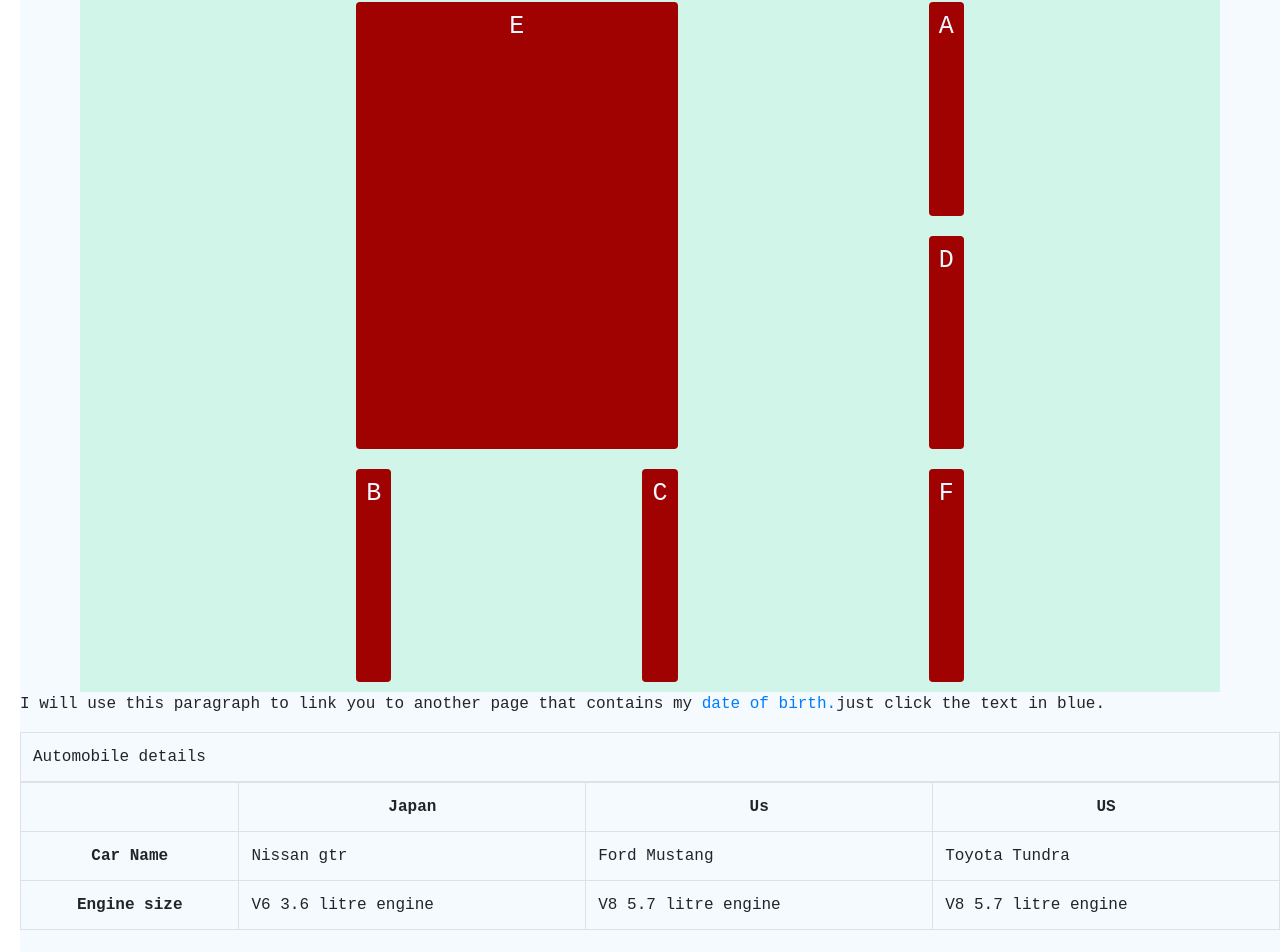
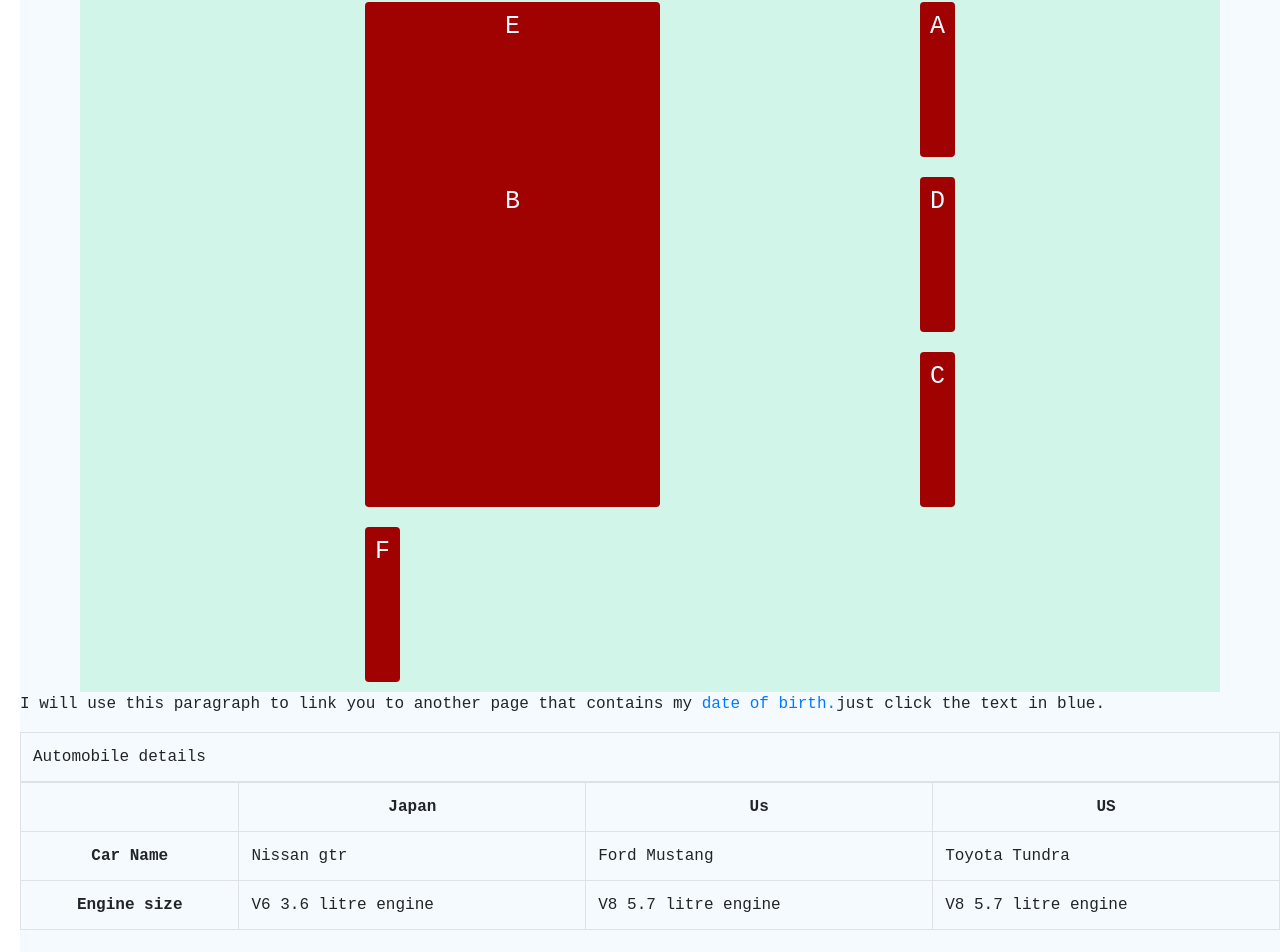
Before and after one commit to agwadan/React-Exercise, a React (Create React App) app: page / in a window 1280 px wide. Shown: the part 4643-5595 px from the top of the page. Built offline with nearby package versions, Linux system fonts and the light colour scheme; the HTML template or start-up script is replaced by a standard one.

Commit message:
04:45:00 - Cover grid and grid layouts

```diff
--- a/src/components/13-stylingWithCss/contentPage.jsx
+++ b/src/components/13-stylingWithCss/contentPage.jsx
@@ -210,10 +210,10 @@ export const ContentPage = () => {
 
 		<div className="container">
 			<div className="container-item" style={{order: 2 , flexGrow: 1,flexShrink: 1,flexBasis: '100px'}}>A</div> {/*Syntax for flex property =>  flex : grow, shrink , basis */}
-			<div className="container-item" style={{order: 4 , flexGrow: 1,flexShrink: 1,flexBasis: '100px'}}>B</div>
+			<div className="container-item" style={{order: 4 , flexGrow: 1,flexShrink: 1,flexBasis: '100px',gridArea: '2 / 1 / span 2 / span 2' /* "rowStart, columnStart, rowEnd, columnEnd" */}}>B</div>
 			<div className="container-item" style={{order: 5 , flexGrow: 1,flexShrink: 0,flexBasis: '100px'}}>C</div>
 			<div className="container-item" style={{order: 3 , flexGrow: 1,flexShrink: 3,flexBasis: '100px'}}>D</div>
-			<div className="container-item" style={{order: 1 , flexGrow: 1,flexShrink: 1,flexBasis: '100px', gridColumn: '1/span 2', gridRow: '1/ span 2'}}>E</div>
+			<div className="container-item" style={{order: 1 , flexGrow: 1,flexShrink: 1,flexBasis: '100px', gridColumn: '1/span 2', gridRow: '1/ span 2'}}>E</div> {/* grid starts at 1, and occuoies 2 spaces, 1 and itself. */}
 			<div className="container-item" style={{order: 6 , flexGrow: 1,flexShrink: 1,flexBasis: '100px'}}>F</div>
 		</div>
 
```
